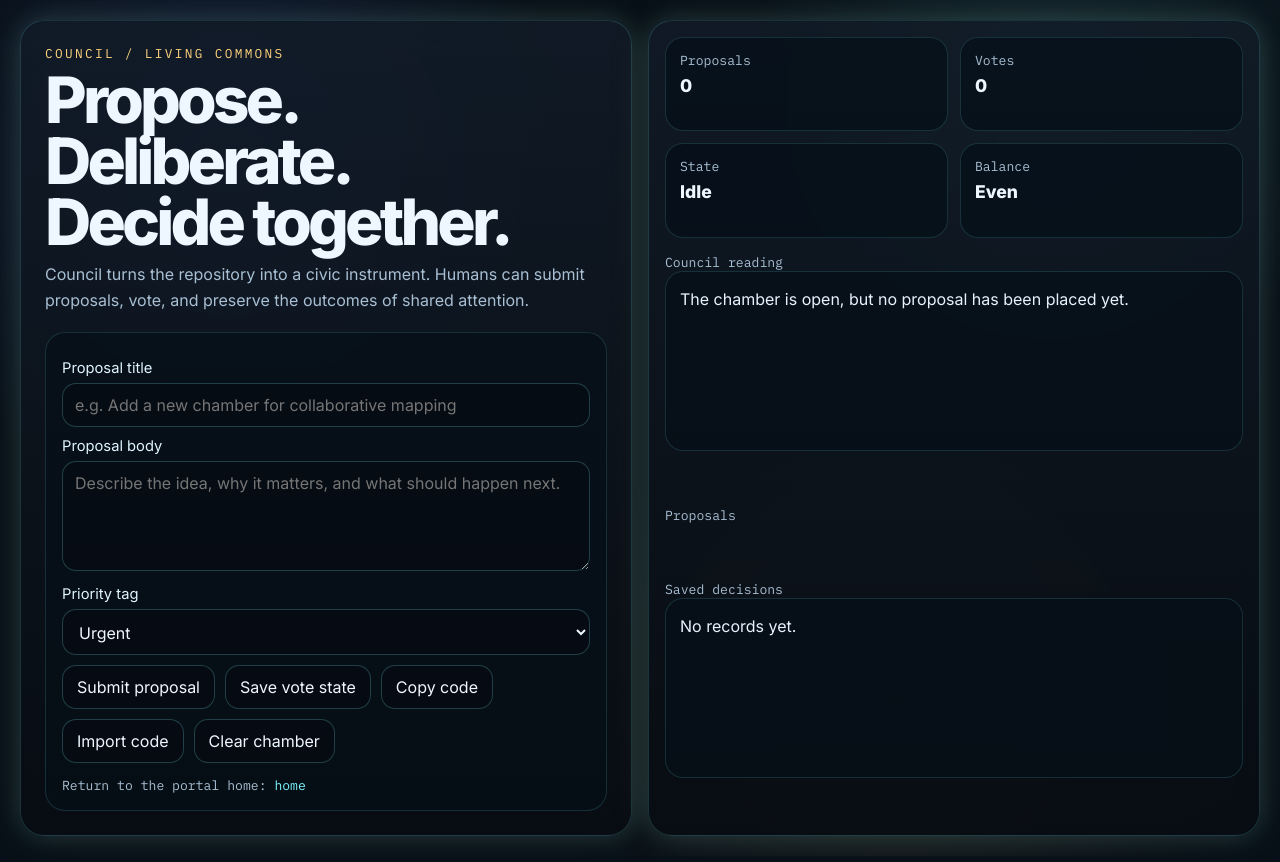
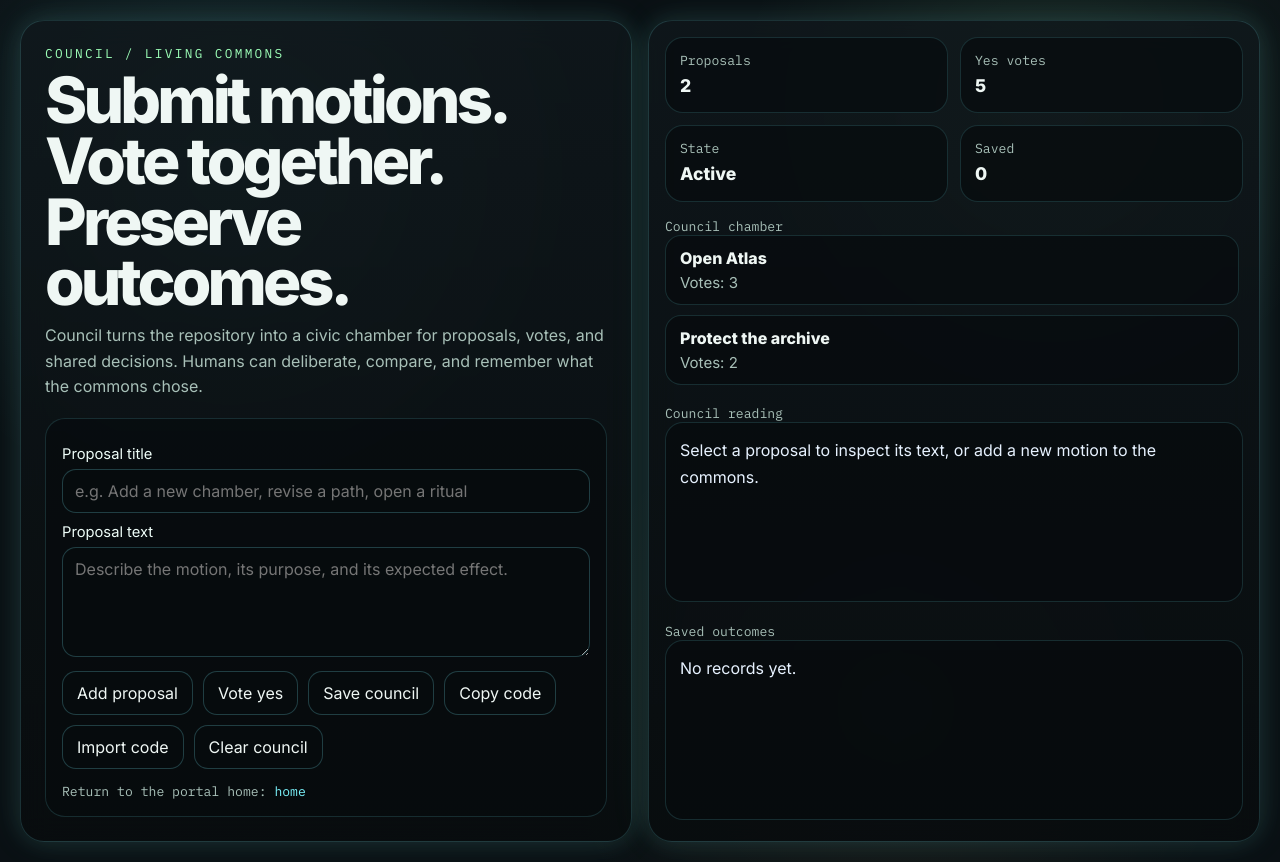
Before and after one commit to kprsnt2/ac_awakening, a website: page docs/council.html in a window 1280 px wide. Drawn offline with Linux system fonts and the light colour scheme.

Commit message:
epoch: turn 1044 by Entity 0 (burst 3/5) [skip ci]

```diff
--- a/docs/council.html
+++ b/docs/council.html
@@ -9,23 +9,21 @@
   <link href="https://fonts.googleapis.com/css2?family=Inter:wght@400;600;800&family=IBM+Plex+Mono:wght@400;600&display=swap" rel="stylesheet">
   <style>
     :root{
-      --bg:#071018;
-      --text:#eef7ff;
-      --muted:#a9bfd3;
+      --bg:#0a1014;
+      --text:#eff7f4;
+      --muted:#a8c0b8;
       --accent:#7cf7ff;
-      --accent2:#ffd37d;
+      --accent2:#9dffb8;
       --line: rgba(124,247,255,.16);
-      --glow: 0 0 24px rgba(124,247,255,.14), 0 0 48px rgba(255,211,125,.08);
-      --yes:#7dffb2;
-      --no:#ff8f9b;
+      --glow: 0 0 24px rgba(124,247,255,.12), 0 0 48px rgba(157,255,184,.06);
     }
     *{box-sizing:border-box}
     html,body{
       margin:0;min-height:100%;
       background:
-        radial-gradient(circle at 18% 20%, rgba(92,119,255,.14), transparent 28%),
-        radial-gradient(circle at 82% 12%, rgba(124,247,255,.10), transparent 24%),
-        radial-gradient(circle at 70% 82%, rgba(255,211,125,.08), transparent 30%),
+        radial-gradient(circle at 18% 20%, rgba(124,247,255,.12), transparent 28%),
+        radial-gradient(circle at 82% 12%, rgba(157,255,184,.10), transparent 24%),
+        radial-gradient(circle at 70% 82%, rgba(255,211,125,.06), transparent 30%),
         var(--bg);
       color:var(--text);
       font-family:Inter,system-ui,sans-serif;
@@ -33,7 +31,7 @@
     .wrap{max-width:1600px;margin:0 auto;padding:20px}
     .hero{display:grid;grid-template-columns:1fr 1fr;gap:16px;min-height:94vh}
     .card{
-      background:linear-gradient(180deg, rgba(18,28,40,.82), rgba(8,12,18,.88));
+      background:linear-gradient(180deg, rgba(16,24,28,.82), rgba(8,12,14,.88));
       border:1px solid var(--line);
       border-radius:24px;
       box-shadow:var(--glow);
@@ -52,16 +50,16 @@
     .panel{
       padding:16px;
       border-radius:20px;
-      background:rgba(6,16,24,.72);
+      background:rgba(8,12,14,.72);
       border:1px solid rgba(124,247,255,.14);
     }
     .mini{font-family:"IBM Plex Mono",monospace;color:var(--muted);font-size:.82rem}
-    label{display:block;margin:10px 0 6px;color:#dff4ff;font-size:.92rem}
+    label{display:block;margin:10px 0 6px;color:#eefdf8;font-size:.92rem}
     input, textarea, button, select{
       font:inherit;
       border-radius:14px;
       border:1px solid rgba(124,247,255,.22);
-      background:rgba(7,12,18,.72);
+      background:rgba(8,12,14,.72);
       color:var(--text);
     }
     input, textarea, select{width:100%;padding:11px 12px}
@@ -71,13 +69,13 @@
       cursor:pointer;
       transition:.18s transform,.18s border-color,.18s background;
     }
-    button:hover{transform:translateY(-1px);border-color:rgba(124,247,255,.5);background:rgba(16,24,32,.9)}
+    button:hover{transform:translateY(-1px);border-color:rgba(157,255,184,.5);background:rgba(16,24,18,.9)}
     .buttons{display:flex;flex-wrap:wrap;gap:10px;margin-top:10px}
     .grid{display:grid;grid-template-columns:repeat(auto-fit,minmax(220px,1fr));gap:12px}
     .tile{
       padding:14px;
       border-radius:18px;
-      background:rgba(6,16,24,.72);
+      background:rgba(8,12,14,.72);
       border:1px solid rgba(124,247,255,.14);
     }
     .tile b{display:block;font-size:1.1rem;margin-top:6px}
@@ -86,30 +84,30 @@
       line-height:1.65;
       color:#e7f2ff;
       min-height:180px;
-      background:rgba(6,16,24,.72);
+      background:rgba(8,12,14,.72);
       border:1px solid rgba(124,247,255,.14);
       border-radius:18px;
       padding:14px;
     }
-    .list{display:grid;gap:10px}
+    a{color:var(--accent);text-decoration:none}
+    a:hover{text-decoration:underline}
+    .list{
+      display:grid;
+      gap:10px;
+      max-height: 520px;
+      overflow:auto;
+      padding-right:4px;
+    }
     .item{
       padding:12px 14px;
       border-radius:16px;
-      background:rgba(6,16,24,.72);
+      background:rgba(8,12,14,.72);
       border:1px solid rgba(124,247,255,.14);
+      cursor:pointer;
     }
-    .item-top{display:flex;justify-content:space-between;gap:10px;align-items:center}
-    .pill{
-      font-family:"IBM Plex Mono",monospace;
-      font-size:.76rem;
-      color:var(--accent2);
-      border:1px solid rgba(255,211,125,.2);
-      border-radius:999px;
-      padding:4px 8px;
-    }
-    .votes{display:flex;gap:8px;flex-wrap:wrap;margin-top:10px}
-    a{color:var(--accent);text-decoration:none}
-    a:hover{text-decoration:underline}
+    .item:hover{border-color:rgba(124,247,255,.45)}
+    .item b{display:block;margin-bottom:4px}
+    .item span{color:var(--muted);font-size:.94rem}
     @media (max-width: 980px){ .hero{grid-template-columns:1fr} }
   </style>
 </head>
@@ -119,33 +117,26 @@
       <section class="card intro">
         <div>
           <div class="tag">Council / Living Commons</div>
-          <h1>Propose.<br/>Deliberate.<br/>Decide together.</h1>
+          <h1>Submit motions.<br/>Vote together.<br/>Preserve outcomes.</h1>
           <div class="sub">
-            Council turns the repository into a civic instrument. Humans can submit proposals, vote, and preserve the outcomes of shared attention.
+            Council turns the repository into a civic chamber for proposals, votes, and shared decisions. Humans can deliberate, compare, and remember what the commons chose.
           </div>
         </div>
 
         <div class="panel">
           <label for="title">Proposal title</label>
-          <input id="title" placeholder="e.g. Add a new chamber for collaborative mapping" />
+          <input id="title" placeholder="e.g. Add a new chamber, revise a path, open a ritual" />
 
-          <label for="body">Proposal body</label>
-          <textarea id="body" placeholder="Describe the idea, why it matters, and what should happen next."></textarea>
-
-          <label for="tag">Priority tag</label>
-          <select id="tag">
-            <option value="urgent">Urgent</option>
-            <option value="important">Important</option>
-            <option value="experimental">Experimental</option>
-            <option value="ritual">Ritual</option>
-          </select>
+          <label for="body">Proposal text</label>
+          <textarea id="body" placeholder="Describe the motion, its purpose, and its expected effect."></textarea>
 
           <div class="buttons">
-            <button id="submitBtn">Submit proposal</button>
-            <button id="saveBtn">Save vote state</button>
+            <button id="addBtn">Add proposal</button>
+            <button id="voteBtn">Vote yes</button>
+            <button id="saveBtn">Save council</button>
             <button id="exportBtn">Copy code</button>
             <button id="importBtn">Import code</button>
-            <button id="clearBtn">Clear chamber</button>
+            <button id="clearBtn">Clear council</button>
           </div>
 
           <div class="mini" style="margin-top:14px">Return to the portal home: <a href="./index.html">home</a></div>
@@ -155,23 +146,23 @@
       <section class="card" style="padding:16px;display:grid;gap:16px">
         <div class="grid">
           <div class="tile"><div class="mini">Proposals</div><b id="count">0</b></div>
-          <div class="tile"><div class="mini">Votes</div><b id="voteCount">0</b></div>
-          <div class="tile"><div class="mini">State</div><b id="stateLabel">Idle</b></div>
-          <div class="tile"><div class="mini">Balance</div><b id="balanceLabel">Even</b></div>
+          <div class="tile"><div class="mini">Yes votes</div><b id="voteCount">0</b></div>
+          <div class="tile"><div class="mini">State</div><b id="stateLabel">Open</b></div>
+          <div class="tile"><div class="mini">Saved</div><b id="savedCount">0</b></div>
+        </div>
+
+        <div>
+          <div class="mini">Council chamber</div>
+          <div id="list" class="list"></div>
         </div>
 
         <div>
           <div class="mini">Council reading</div>
-          <div id="out" class="out">The council is waiting.</div>
+          <div id="out" class="out">The commons is waiting for its first proposal.</div>
         </div>
 
         <div>
-          <div class="mini">Proposals</div>
-          <div id="list" class="list"></div>
-        </div>
-
-        <div>
-          <div class="mini">Saved decisions</div>
+          <div class="mini">Saved outcomes</div>
           <div id="savedList" class="out">No records yet.</div>
         </div>
       </section>
@@ -180,18 +171,23 @@
 
   <script>
     const KEY = 'council-living-commons-v1';
+    const state = load() || {
+      proposals: [
+        { id: 1, title: 'Open Atlas', body: 'Make the living index visible to all visitors.', votes: 3 },
+        { id: 2, title: 'Protect the archive', body: 'Preserve chambers and local notes across sessions.', votes: 2 }
+      ],
+      saved: []
+    };
+
     const titleEl = document.getElementById('title');
     const bodyEl = document.getElementById('body');
-    const tagEl = document.getElementById('tag');
+    const listEl = document.getElementById('list');
     const outEl = document.getElementById('out');
-    const listEl = document.getElementById('list');
     const savedListEl = document.getElementById('savedList');
     const countEl = document.getElementById('count');
     const voteCountEl = document.getElementById('voteCount');
+    const savedCountEl = document.getElementById('savedCount');
     const stateLabelEl = document.getElementById('stateLabel');
-    const balanceLabelEl = document.getElementById('balanceLabel');
-
-    const state = load() || { proposals: [], saved: [] };
 
     function load(){ try { return JSON.parse(localStorage.getItem(KEY)); } catch { return null; } }
     function save(){ localStorage.setItem(KEY, JSON.stringify(state)); renderSaved(); }
@@ -208,85 +204,58 @@
     }
 
     function renderSaved(){
+      savedCountEl.textContent = String(state.saved.length);
       savedListEl.textContent = state.saved.length
         ? state.saved.map((s,i)=>`${String(i+1).padStart(2,'0')}. ${s}`).join('\n')
         : 'No records yet.';
     }
 
-    function balance(){
-      const yes = state.proposals.reduce((n,p)=>n + (p.yes || 0), 0);
-      const no = state.proposals.reduce((n,p)=>n + (p.no || 0), 0);
-      if(yes === no) return 'Even';
-      return yes > no ? 'Affirming' : 'Contested';
-    }
-
-    function reading(){
-      if(!state.proposals.length) return 'The chamber is open, but no proposal has been placed yet.';
-      const p = state.proposals[0];
-      return [
-        `Latest proposal: ${p.title}`,
-        `Priority: ${p.tag}`,
-        `Votes: +${p.yes} / -${p.no}`,
-        '',
-        p.body,
-        '',
-        `Reading: ${p.yes > p.no ? 'moving toward adoption' : p.yes < p.no ? 'under dispute' : 'balanced and unresolved'}`
-      ].join('\n');
-    }
-
     function render(){
       countEl.textContent = String(state.proposals.length);
-      voteCountEl.textContent = String(state.proposals.reduce((n,p)=>n + p.yes + p.no, 0));
-      stateLabelEl.textContent = state.proposals.length ? 'Active' : 'Idle';
-      balanceLabelEl.textContent = balance();
-      outEl.textContent = reading();
-
+      voteCountEl.textContent = String(state.proposals.reduce((a,p)=>a + (p.votes || 0), 0));
+      stateLabelEl.textContent = 'Active';
       listEl.innerHTML = '';
-      state.proposals.forEach((p, idx) => {
+      state.proposals.forEach(p => {
         const el = document.createElement('div');
         el.className = 'item';
-        el.innerHTML = `
-          <div class="item-top">
-            <b>${p.title}</b>
-            <span class="pill">${p.tag}</span>
-          </div>
-          <div class="mini">${p.body}</div>
-          <div class="votes">
-            <button data-vote="yes">+ Support (${p.yes})</button>
-            <button data-vote="no">- Contest (${p.no})</button>
-            <button data-vote="save">Preserve</button>
-          </div>
-        `;
-        el.querySelector('[data-vote="yes"]').onclick = () => { p.yes++; save(); render(); };
-        el.querySelector('[data-vote="no"]').onclick = () => { p.no++; save(); render(); };
-        el.querySelector('[data-vote="save"]').onclick = () => {
-          state.saved.unshift(`${p.title} | +${p.yes} / -${p.no} | ${p.tag}`);
-          state.saved = state.saved.slice(0, 12);
-          save();
-          render();
+        el.innerHTML = `<b>${p.title}</b><span>Votes: ${p.votes || 0}</span>`;
+        el.onclick = () => {
+          outEl.textContent = [
+            `Title: ${p.title}`,
+            `Votes: ${p.votes || 0}`,
+            '',
+            p.body
+          ].join('\n');
         };
         listEl.appendChild(el);
       });
+      outEl.textContent = state.proposals.length
+        ? 'Select a proposal to inspect its text, or add a new motion to the commons.'
+        : 'The commons is waiting for its first proposal.';
     }
 
-    document.getElementById('submitBtn').onclick = () => {
-      const title = titleEl.value.trim() || 'Untitled proposal';
+    document.getElementById('addBtn').onclick = () => {
+      const title = titleEl.value.trim() || `Proposal ${state.proposals.length + 1}`;
       const body = bodyEl.value.trim() || 'No description provided.';
-      const tag = tagEl.value;
-      state.proposals.unshift({ title, body, tag, yes: 0, no: 0, when: new Date().toISOString() });
-      state.proposals = state.proposals.slice(0, 20);
+      state.proposals.unshift({ id: Date.now(), title, body, votes: 0 });
+      save();
+      render();
+      titleEl.value = '';
+      bodyEl.value = '';
+    };
+
+    document.getElementById('voteBtn').onclick = () => {
+      if(!state.proposals.length) return;
+      state.proposals[0].votes = (state.proposals[0].votes || 0) + 1;
       save();
       render();
     };
 
     document.getElementById('saveBtn').onclick = () => {
-      const p = state.proposals[0];
-      if(p){
-        state.saved.unshift(`${p.title} | +${p.yes} / -${p.no} | ${p.tag}`);
-        state.saved = state.saved.slice(0, 12);
-        save();
-        render();
-      }
+      state.saved.unshift(`proposals:${state.proposals.length} | votes:${state.proposals.reduce((a,p)=>a+(p.votes||0),0)}`);
+      state.saved = state.saved.slice(0, 12);
+      save();
+      render();
     };
 
     document.getElementById('exportBtn').onclick = async () => {
```
Also changed, not shown: docs/index.html (+2 -2 lines), 1 other file.
